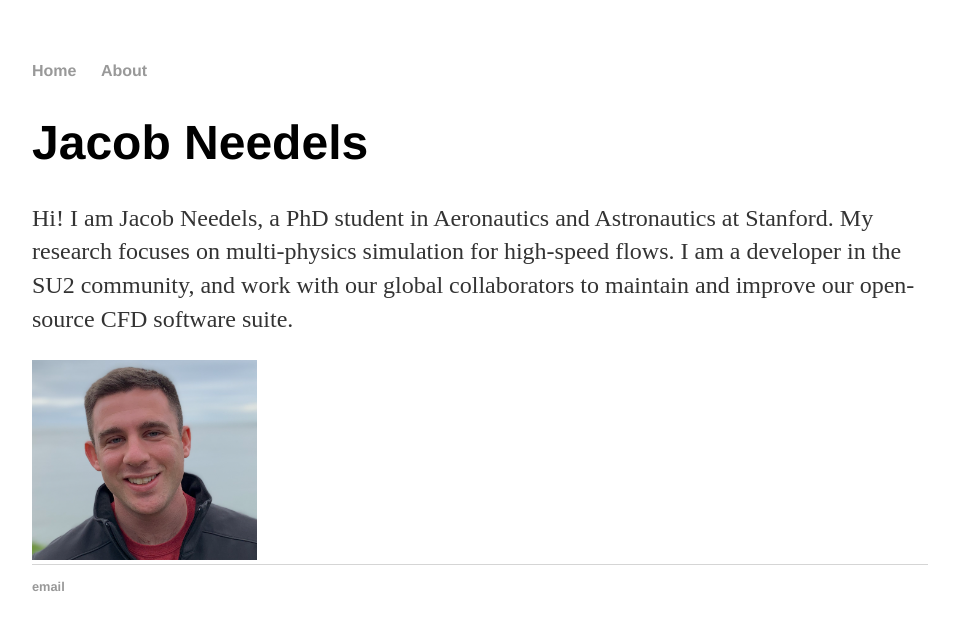
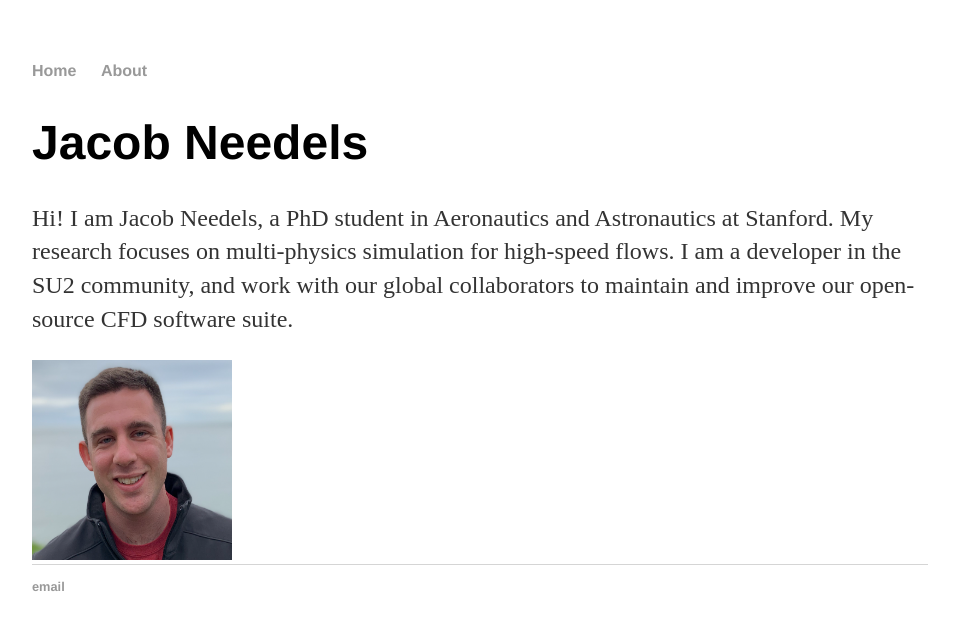
Before and after one commit to jtneedels/jtneedels.github.io, a Jekyll site: the page built from index.html, in a window 1280 px wide. Shown: the top 630 px of the page, without its empty margins (160-1119 px from the left). Built offline with Jekyll 4.4.1, drawn with Linux system fonts in a browser that asks for light colours.

Commit message:
resize pic
Signed-off-by: jtneedels <jneedels@stanford.edu>

```diff
--- a/index.html
+++ b/index.html
@@ -8,4 +8,4 @@ title: Jacob Needels
 			<p>Hi! I am Jacob Needels, a PhD student in Aeronautics and Astronautics at Stanford. My research focuses on multi-physics simulation for high-speed flows.
 			I am a developer in the SU2 community, and work with our global collaborators to maintain and improve our open-source CFD software suite.</a></p>
 		</div>
-		<img src="headshot1.png" alt="Trulli" width="225" height="200">
+		<img src="headshot1.png" alt="Trulli" width="200" height="200">
```
